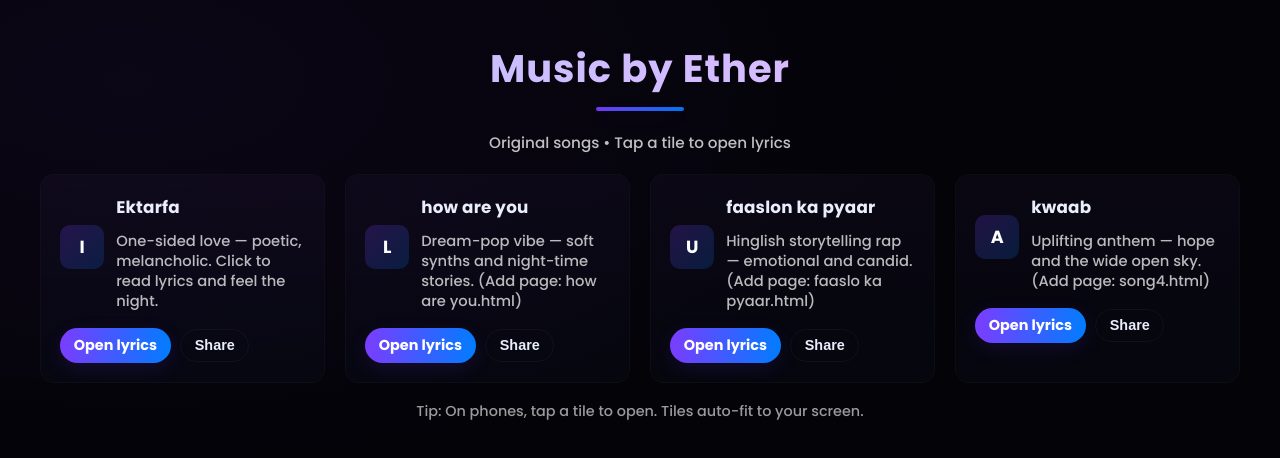
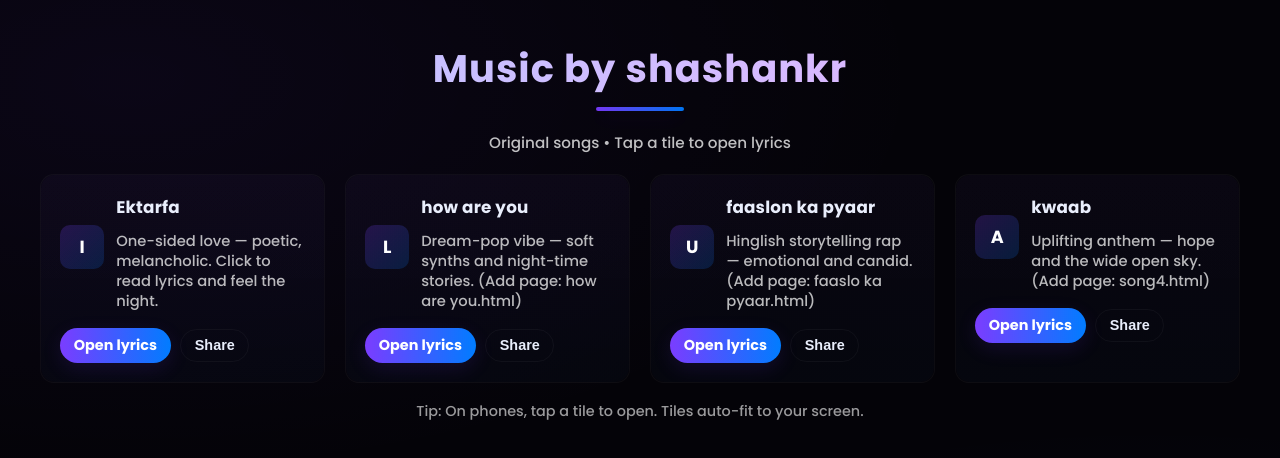
Before and after one commit to shank376/Song, a plain HTML site: page index.html in a window 1280 px wide. Drawn offline with Linux system fonts and the light colour scheme.

Commit message:
Add files via upload

```diff
--- a/index.html
+++ b/index.html
@@ -211,7 +211,7 @@
 <body>
   <div class="wrap" role="main">
     <header>
-      <div class="site-title">Music by Ether</div>
+      <div class="site-title">Music by shashankr</div>
       <div class="rule" aria-hidden="true"></div>
       <div class="subtitle">Original songs • Tap a tile to open lyrics</div>
     </header>
```
